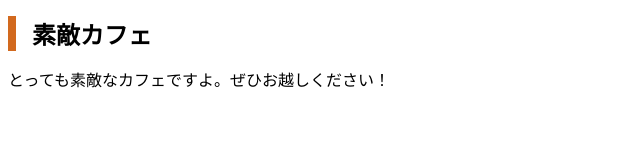
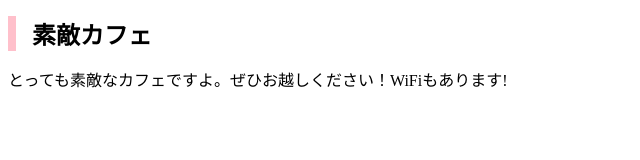
Before and after one commit to saori-777/saori-777.github.io, a plain HTML site: page index.html in a window 1280 px wide. Shown: the whole page, without its empty margins (0-640 px from the left). Drawn offline with Linux system fonts and the light colour scheme.

Commit message:
Add files via upload

```diff
--- a/css/styles.css
+++ b/css/styles.css
@@ -1,5 +1,5 @@
 h1 {
   font-size: 24px;
   padding-left: 16px;
-  border-left: 8px solid chocolate;
+  border-left: 8px solid pink;
 }
--- a/index.html
+++ b/index.html
@@ -7,6 +7,6 @@
 </head>
 <body>
   <h1>素敵カフェ</h1>
-  <p>とっても素敵なカフェですよ。ぜひお越しください！</p>
+  <p>とっても素敵なカフェですよ。ぜひお越しください！WiFiもあります!</p>
 </body>
 </html>
```
